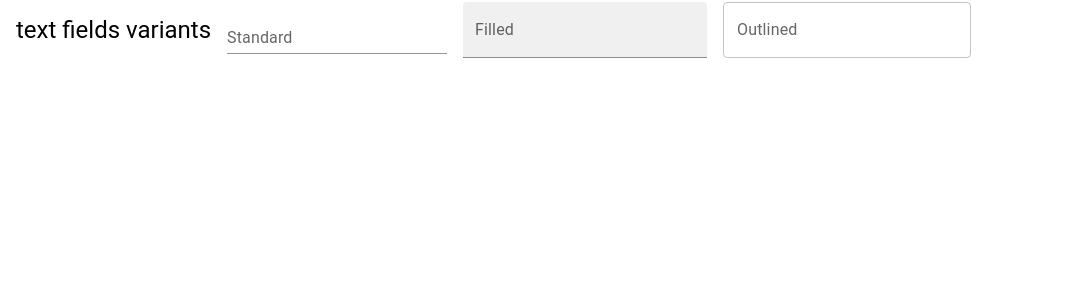
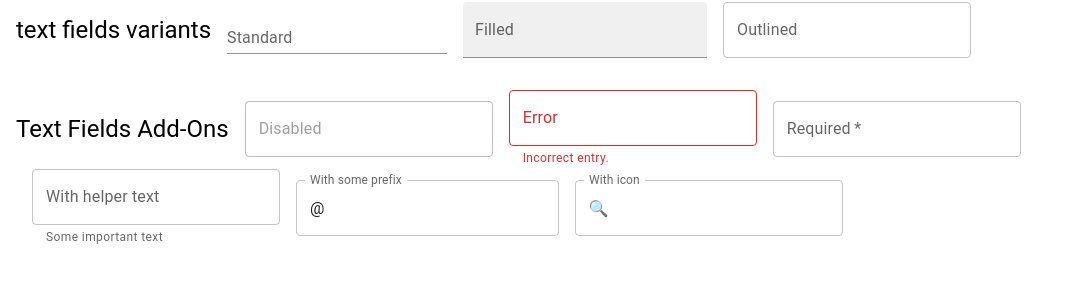
Before and after one commit to vickbk/react-material-ui, a React (Vite) app: page / in a window 1280 px wide. Shown: the part 1237-1519 px from the top of the page, without its empty margins (0-1068 px from the left). Before the commit the page ends 1343 px from the top, so only its background shows below. Built offline with nearby package versions, Linux system fonts and the light colour scheme.

Commit message:
MUI add-ons options for input

```diff
--- a/src/features/mui-textfields/components/text-fields-categories.tsx
+++ b/src/features/mui-textfields/components/text-fields-categories.tsx
@@ -1,10 +1,12 @@
 import { MuiCategoryHolder } from "@/features/common/components/mui-category-holder";
-import { TextFieldsTypes } from "./textfields-variants";
+import { TextfieldAddOns } from "./textfields-adds-on";
+import { TextFieldVariants } from "./textfields-variants";
 
 export const TextFieldsCategories = () => {
   return (
     <MuiCategoryHolder title="Text Fields">
-      <TextFieldsTypes />
+      <TextFieldVariants />
+      <TextfieldAddOns />
     </MuiCategoryHolder>
   );
 };
--- /dev/null
+++ b/src/features/mui-textfields/components/textfields-adds-on.tsx
@@ -0,0 +1,19 @@
+import { MuiComponentsHolder } from "@/features/common/components/mui-components-holder";
+import { TextField } from "@mui/material";
+
+export const TextfieldAddOns = () => {
+  return (
+    <MuiComponentsHolder title="Text Fields Add-Ons">
+      <TextField label="Disabled" disabled />
+      <TextField label="Error" error helperText="Incorrect entry." />
+      <TextField label="Required" required />
+
+      <TextField label="With helper text" helperText="Some important text" />
+      <TextField
+        label="With some prefix"
+        slotProps={{ input: { startAdornment: "@" } }}
+      />
+      <TextField label="With icon" InputProps={{ startAdornment: "🔍" }} />
+    </MuiComponentsHolder>
+  );
+};
--- a/src/features/mui-textfields/components/textfields-variants.tsx
+++ b/src/features/mui-textfields/components/textfields-variants.tsx
@@ -1,7 +1,7 @@
 import { MuiComponentsHolder } from "@/features/common/components/mui-components-holder";
 import { TextField } from "@mui/material";
 
-export const TextFieldsTypes = () => {
+export const TextFieldVariants = () => {
   return (
     <MuiComponentsHolder title="text fields variants">
       <TextField label="Standard" variant="standard" />
```
